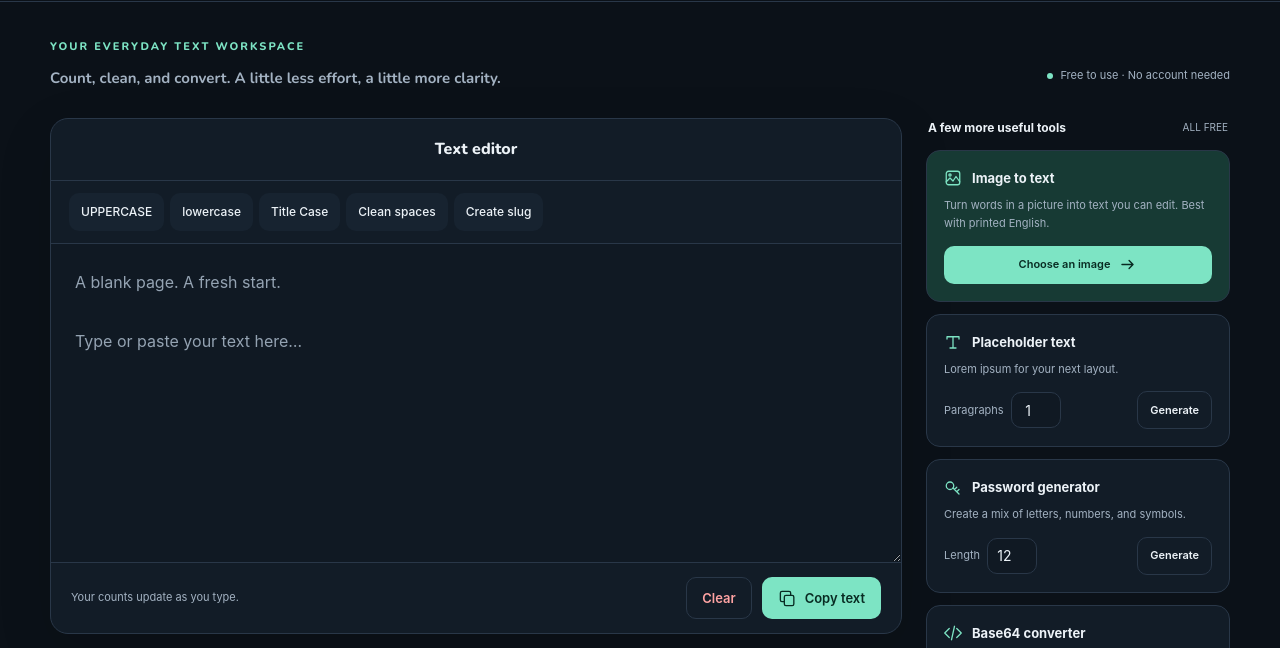
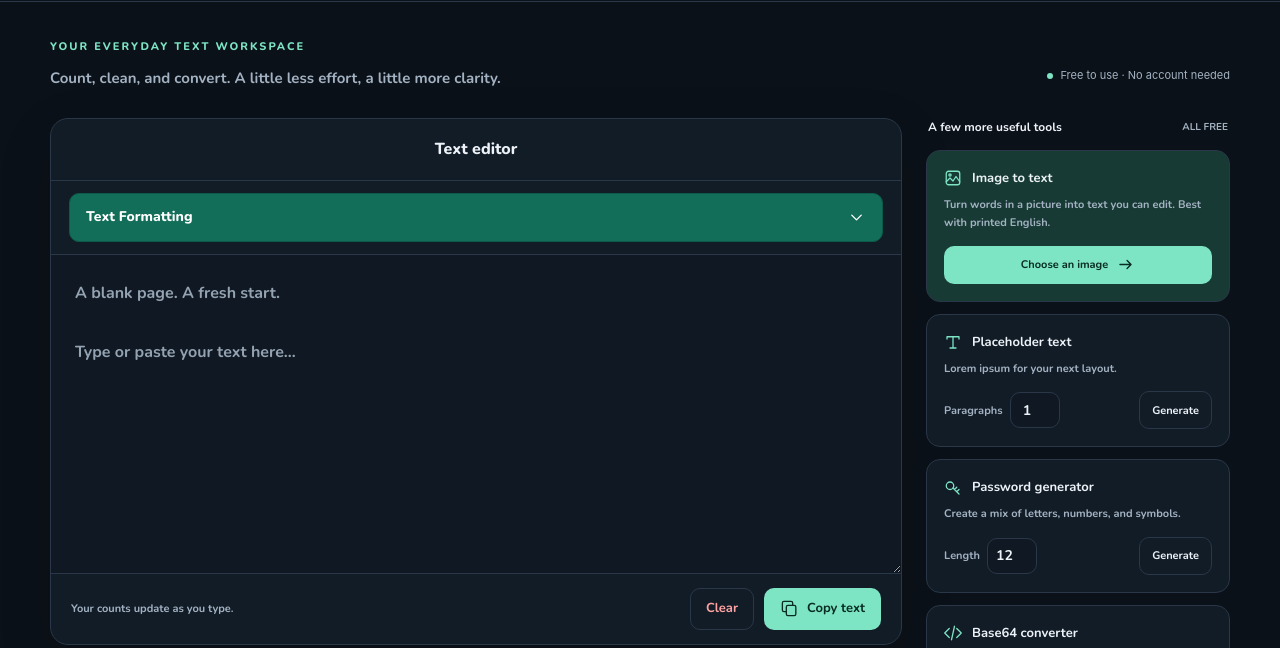
Before and after one commit to s6722191-hash/text-toolkit, a plain HTML site: page index.html in a window 1280 px wide. Shown: the part 87-735 px from the top of the page. Drawn offline with nearby package versions, Linux system fonts and the light colour scheme; a web font is replaced by a local one.

Commit message:
Update index.html

```diff
--- a/index.html
+++ b/index.html
@@ -370,6 +370,68 @@ textarea::placeholder { color: var(--muted); opacity: .9; }
 }
 @media (prefers-reduced-motion: reduce) {
     *, *::before, *::after { transition: none !important; scroll-behavior: auto !important; }
+}/* v2.1.6 — rounded text and collapsible formatting tools */
+.workspace, .footer, .modal, .version {
+    font-family: "Arial Rounded MT Bold", "Nunito", "Trebuchet MS", Arial, sans-serif;
+}
+
+.format-tools { width: 100%; }
+.format-tools > summary {
+    position: relative;
+    display: flex;
+    align-items: center;
+    justify-content: space-between;
+    gap: 12px;
+    padding: 12px 16px;
+    border: 1px solid #0d5c49;
+    border-radius: 10px;
+    background: #126e59;
+    color: #ffffff;
+    font-size: 14px;
+    font-weight: 800;
+    list-style: none;
+    cursor: pointer;
+    overflow: hidden;
+}
+.format-tools > summary::-webkit-details-marker { display: none; }
+.format-tools > summary > * { position: relative; z-index: 1; }
+.format-tools > summary::before {
+    content: "";
+    position: absolute;
+    top: 0;
+    left: 0;
+    width: 60%;
+    height: 100%;
+    background: linear-gradient(90deg, transparent, rgb(255 255 255 / 35%), transparent);
+    animation: format-shine 4s ease-in-out infinite;
+    pointer-events: none;
+}
+.format-tools[open] > summary {
+    background: #ffffff;
+    color: #126e59;
+    border-color: #d9e2e9;
+}
+.format-tools[open] > summary::before { display: none; }
+.format-chevron { transition: transform .2s; }
+.format-tools[open] .format-chevron { transform: rotate(180deg); }
+.format-options {
+    display: grid;
+    grid-template-columns: repeat(3, minmax(0, 1fr));
+    gap: 8px;
+    padding-top: 10px;
+}
+.format-options .button { font-weight: 800; }
+
+@keyframes format-shine {
+    0%, 60% { transform: translateX(-180%) skewX(-20deg); }
+    100% { transform: translateX(280%) skewX(-20deg); }
+}
+@media (max-width: 520px) {
+    .format-options { grid-template-columns: repeat(2, minmax(0, 1fr)); }
+    .format-options .button:last-child { grid-column: 1 / -1; }
+}
+@media (prefers-reduced-motion: reduce) {
+    .format-tools > summary::before { animation: none; display: none; }
 }
 </style>
 
@@ -459,12 +521,21 @@ textarea::placeholder { color: var(--muted); opacity: .9; }
                 <div id="mainCard" class="editor-card">
 <div class="editor-heading">
     <h2 id="editorTitle">Text editor</h2>
-                    </div>                    <div class="toolbar" role="group" aria-label="Text formatting">
+</div>
+<div class="toolbar">
+    <details class="format-tools">
+        <summary>
+            <span>Text Formatting</span>
+            <svg class="icon format-chevron" viewBox="0 0 24 24" aria-hidden="true"><path d="m6 9 6 6 6-6"/></svg>
+        </summary>
+        <div class="format-options" role="group" aria-label="Text formatting functions">
             <button class="button" type="button" onclick="transformText('upper')">UPPERCASE</button>
             <button class="button" type="button" onclick="transformText('lower')">lowercase</button>
             <button class="button" type="button" onclick="transformText('title')">Title Case</button>
             <button class="button" type="button" onclick="transformText('clean')">Clean spaces</button>
             <button class="button" type="button" onclick="transformText('slug')">Create slug</button>
+        </div>
+    </details>
 </div>
                     <label class="sr-only" for="mainInput">Text to count, format, or convert</label>
                     <textarea id="mainInput" dir="auto" placeholder="A blank page. A fresh start.&#10;&#10;Type or paste your text here…" spellcheck="false" aria-describedby="editorHelp"></textarea>
@@ -545,8 +616,7 @@ textarea::placeholder { color: var(--muted); opacity: .9; }
         </div>
         <div class="footer-end">
 <div class="feedback"><p id="feedbackTxt">An idea, a suggestion, a hello?</p><a href="mailto:forsoloman@gmail.com">forsoloman@gmail.com</a></div>
-            <span id="websiteVersion" class="version" aria-label="Website version 2.1.3">v2.1.3</span>
-            </div>    </footer>
+<span id="websiteVersion" class="version" aria-label="Website version 2.1.6">v2.1.6</span>            </div>    </footer>
 
     <div id="proModal" class="modal hidden opacity-0" role="dialog" aria-modal="true" aria-labelledby="modalHead" onclick="if (event.target === this) closeProModal()">
         <div id="modalContent" class="modal-card scale-95" tabindex="-1">
```
Lines whose indentation alone changed are shown as unchanged.
